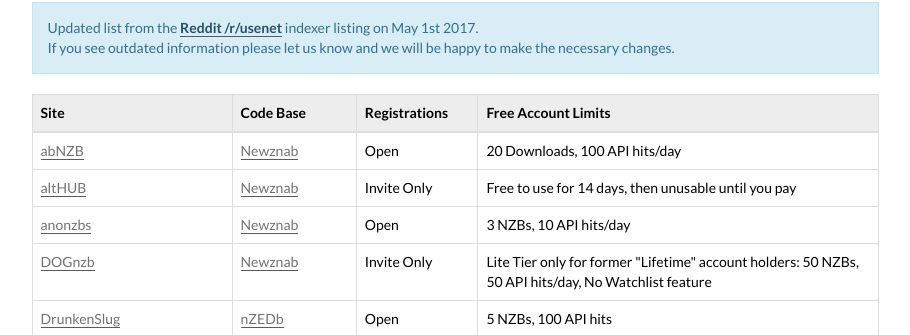
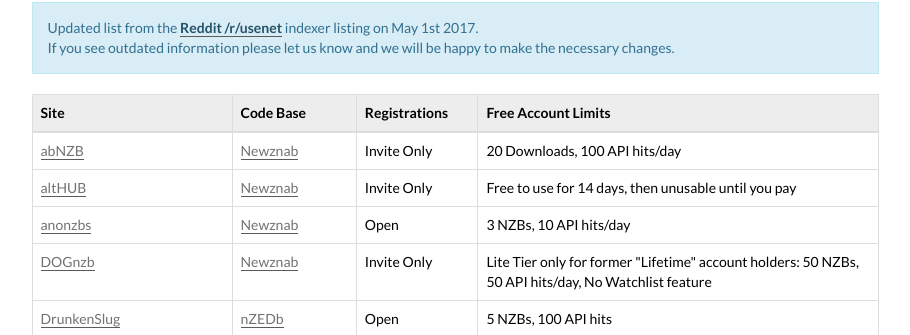
Before and after one commit to sabnzbd/sabnzbd.github.io, a Jekyll site: the page built from wiki/introduction/nzb-sources.html, in a window 1280 px wide and 900 px high, scrolled down 841 px. Shown: the part 118-453 px from the top of the window, without its empty margins (331-1241 px from the left). Built offline with Jekyll 4.4.1, drawn with Linux system fonts in a browser that asks for light colours.

Commit message:
AbNZB now invite only
Closes #33

```diff
--- a/wiki/introduction/nzb-sources.html
+++ b/wiki/introduction/nzb-sources.html
@@ -80,7 +80,7 @@
 <tr>
 <td><a href="https://abnzb.com/" target="_blank">abNZB</a></td>
 <td><a href="http://www.newznab.com/" target="_blank">Newznab</a></td>
-<td>Open</td>
+<td>Invite Only</td>
 <td>20 Downloads, 100 API hits/day</td>
 </tr>
 <tr>
```
